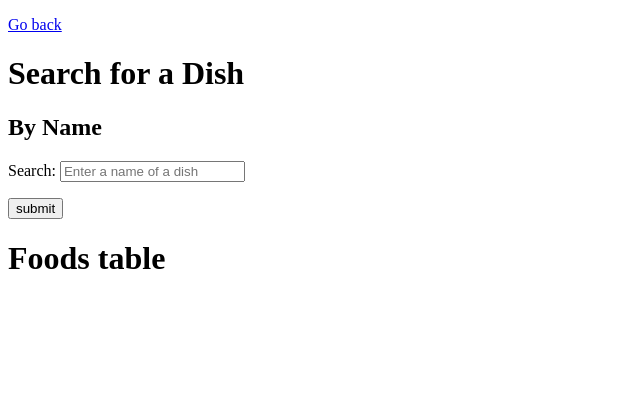
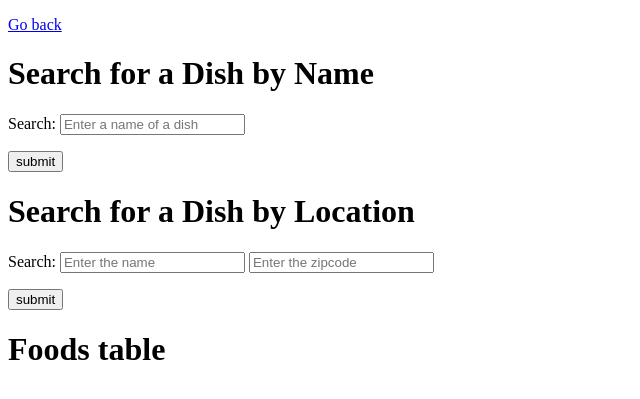
Before and after one commit to Omer-Mus/-w4111-proj1, a Flask app: page /search.html in a window 1280 px wide. Shown: the top 399 px of the page, without its empty margins (0-640 px from the left). Run offline with Flask 2, Linux system fonts and the light colour scheme; parts of the project's set-up code (start-up, migrations or seed data) failed here and were passed over.

Commit message:
added location function

```diff
--- a/webserver/server.py
+++ b/webserver/server.py
@@ -300,14 +300,25 @@ def add():
 
 @app.route('/search_by_location', methods=['POST'])
 def search_by_location():
-    name = request.form['search_food']
+    print(request.args)
+    name = request.form['search_by_location']
+    name = name[0].upper() + name[1:].lower()
+
     zip_code = request.form['zip_code']
-    g.conn.execute("""SELECT F.name as Dish, R.name as Restaurant, AVG(S.rating) as rating
+    cursor = g.conn.execute(text(F"""SELECT F.name as Dish, R.name as Restaurant, AVG(S.rating) as rating
                       FROM Foods F, Restaurants R, reviewed_at Rev, reviews S, found_at AT, Locations L
-                      WHERE L.zip_code = %s AND F.name LIKE '%%s%' AND Rev.rid = S.rid AND
+                      WHERE L.zip_code = '%{zip_code}%' AND F.name LIKE '%{name}%' AND Rev.rid = S.rid AND
                       Rev.fid = F.fid AND  AT.GM_link = Rev.GM_link AND AT.GM_link = L.GM_link
-                      AND AT.res_id = R.res_id GROUP BY F.name, R.name;""", zip_code, name)
-    return redirect('/search.html')
+                      AND AT.res_id = R.res_id GROUP BY F.name, R.name;"""))
+
+    names = []
+    for result in cursor:
+      names.append(result)  # can also be accessed using result[0]
+    cursor.close()
+
+    context = dict(data = names)
+
+    return render_template("search.html", **context)
 
 
 @app.route('/add_allergy', methods=['POST'])
--- a/webserver/templates/search.html
+++ b/webserver/templates/search.html
@@ -7,14 +7,23 @@
 
     <div class="Container">
 
-        <h1>Search for a Dish</h1>
-        <h2>By Name</h2>
+        <h1>Search for a Dish by Name</h1>
 
         <form method="POST" action="/search_food">
             <p>Search: <input type="text" name="search_food" placeholder="Enter a name of a dish" required> </p>
             <input type="submit" value="submit">
             </p>
         </form>
+
+        <h1>Search for a Dish by Location</h1>
+
+        <form method="POST" action="/search_by_location">
+          <p>Search: <input type="text" name="search_by_location" placeholder="Enter the name" required>
+            <input type="text" name="zip_code" placeholder="Enter the zipcode" required>  </p>
+          <input type="submit" value="submit">
+          </p>
+        </form>
+
     </div>
 
   <h1>Foods table</h1>
```
